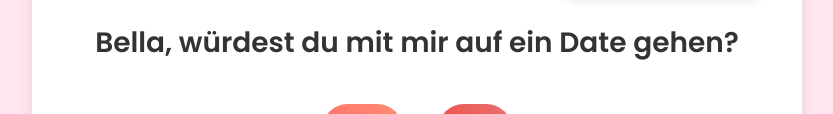
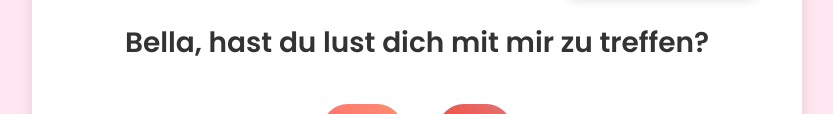
Before and after one commit to FredericStraub/dateing, a website: page public/index.html in a window 1280 px wide. Shown: the part 434-548 px from the top of the page, without its empty margins (223-1056 px from the left). Drawn offline with Linux system fonts and the light colour scheme.

```diff
--- a/public/index.html
+++ b/public/index.html
@@ -23,7 +23,7 @@
         />
         <img class="side-image" src="IMG_5531.jpeg" alt="Image 2" />
       </div>
-      <div class="question">Bella, würdest du mit mir auf ein Date gehen?</div>
+      <div class="question">Bella, hast du lust dich mit mir zu treffen?</div>
       <button id="yesButton">Yes</button>
       <button id="noButton">No</button>
     </div>
```
